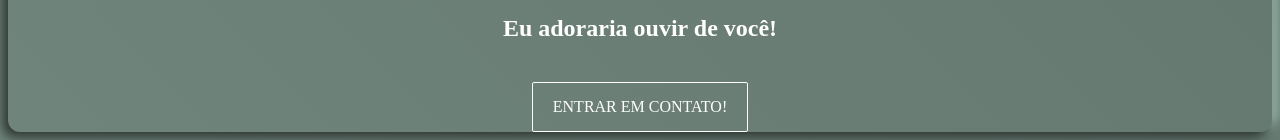
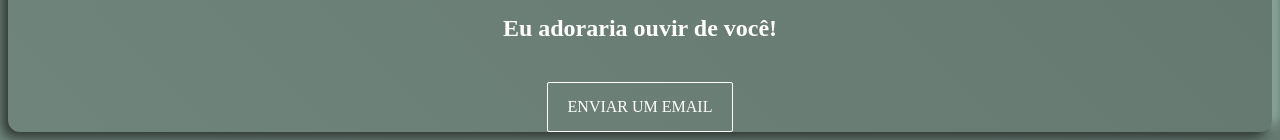
Before and after one commit to vandersonsq/portifolio, a plain HTML site: page pages/contact.html in a window 1280 px wide. Shown: the part 1268-1408 px from the top of the page. Drawn offline with Linux system fonts and the light colour scheme.

Commit message:
Update contact.html

```diff
--- a/pages/contact.html
+++ b/pages/contact.html
@@ -51,7 +51,7 @@
                  Gostou do que está vendo?
             </p>
                 <h2>Eu adoraria ouvir de você!</h2>
-            <a href="mailTo:vandersonsq@hotmail.com" class="contactButton">ENTRAR EM CONTATO!</a>
+            <a href="mailTo:vandersonsq@hotmail.com" class="contactButton">ENVIAR UM EMAIL</a>
     </div>
 </div>
 </body>
```
